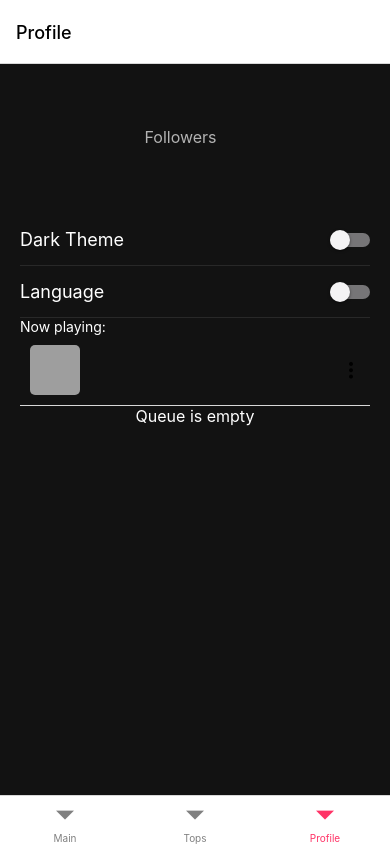
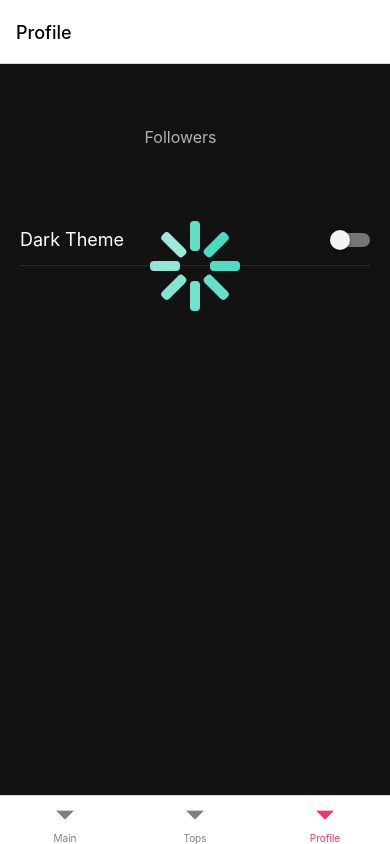
Before and after one commit to mikhailau-pavel/react-native-music-app, a React Native app: screen /Profile in a window 390 px wide. Built offline with nearby package versions, Linux system fonts and the light colour scheme; no server answers; grey boxes are pictures that could not be loaded; what expo-linking would draw is missing.

Commit message:
feat: add activity loader

```diff
--- a/app/components/lists/playlistItem.tsx
+++ b/app/components/lists/playlistItem.tsx
@@ -6,7 +6,7 @@ import { useMemo, useState } from 'react';
 import Animated, { useAnimatedStyle, useSharedValue } from 'react-native-reanimated';
 import { Gesture, GestureDetector } from 'react-native-gesture-handler';
 
-const PlaylistItem = ({ item }) => {
+const PlaylistItem = (item, index) => {
   const [isChecked, setChecked] = useState(false);
   const { colors } = useTheme();
   const panY = useSharedValue(0);
--- /dev/null
+++ b/app/components/loader/loader.tsx
@@ -0,0 +1,90 @@
+import { useEffect } from 'react';
+import { StyleSheet, View } from 'react-native';
+import Animated, {
+  interpolateColor,
+  Easing,
+  useAnimatedStyle,
+  useDerivedValue,
+  useSharedValue,
+  withRepeat,
+  withTiming,
+  withDelay,
+} from 'react-native-reanimated';
+
+const LoadingIndicator = () => {
+  const ActivityItemProps = [
+    { rotate: '0deg', delay: 0 },
+    { rotate: '45deg', delay: 100 },
+    { rotate: '90deg', delay: 200 },
+    { rotate: '135deg', delay: 300 },
+    { rotate: '180deg', delay: 400 },
+    { rotate: '225deg', delay: 500 },
+    { rotate: '270deg', delay: 600 },
+    { rotate: '315deg', delay: 700 },
+  ];
+
+  const ActivityItem = ({
+    rotate,
+    delay,
+  }: {
+    rotate: string;
+    delay: number;
+  }) => {
+    const backgroundColor = useSharedValue(0);
+
+    const animatedColors = useDerivedValue(() => {
+      return interpolateColor(backgroundColor.value, [0, 1], ['#c4f4ec', '#3bdbc0']);
+    });
+
+    const animatedStyles = useAnimatedStyle(() => {
+      return {
+        backgroundColor: animatedColors.value,
+      };
+    });
+
+    useEffect(() => {
+      backgroundColor.value = withDelay(
+        delay,
+        withRepeat(withTiming(1, { duration: 1000, easing: Easing.linear }), -1, true)
+      );
+    });
+
+    const styles = StyleSheet.create({
+      container: {
+        flex: 1,
+        position: 'absolute',
+        width: 10,
+        height: 30,
+        margin: 5,
+        borderRadius: 4,
+        backgroundColor: '#fff',
+      },
+      position: {
+        transform: [{ rotate: rotate }, { translateY: -30 }],
+      },
+    });
+
+    return <Animated.View style={[styles.container, styles.position, animatedStyles]} />;
+  };
+
+  return (
+    <View style={styles.container}>
+      {ActivityItemProps.map((item) =>
+        <ActivityItem
+          rotate={item.rotate}
+          delay={item.delay}
+        />
+      )}
+    </View>
+  );
+};
+
+const styles = StyleSheet.create({
+  container: {
+    flex: 1,
+    justifyContent: 'center',
+    alignItems: 'center',
+  },
+});
+
+export default LoadingIndicator;
--- a/app/screens/profile/profile.tsx
+++ b/app/screens/profile/profile.tsx
@@ -6,6 +6,7 @@ import { useEffect, useState } from 'react';
 import { Translation, useTranslation } from 'react-i18next';
 import { Text, View, StyleSheet, Image, Switch, useColorScheme, Appearance } from 'react-native';
 import QueueScreen from '../queue/queue';
+import LoadingIndicator from '../../components/loader/loader';
 
 const ProfileScreen = () => {
   const [profileData, setProfileData] = useState<ProfileScreenUserData>();
@@ -70,7 +71,7 @@ const ProfileScreen = () => {
           />
         </View>
 
-        <View style={styles.settingItem}>
+        {/* <View style={styles.settingItem}>
           <Text style={styles.settingLabel}>{t('language')}</Text>
           <Switch
             trackColor={{ false: '#767577', true: '#1DB954' }}
@@ -79,8 +80,9 @@ const ProfileScreen = () => {
             onValueChange={toggleLanguage}
             value={isLanguageSwitchEnabled}
           />
-        </View>
-        <QueueScreen />
+        </View> */}
+        <LoadingIndicator/>
+        {/* <QueueScreen /> */}
       </View>
     </View>
   );
--- a/app/screens/queue/queue.tsx
+++ b/app/screens/queue/queue.tsx
@@ -126,6 +126,15 @@ const QueueScreen = () => {
     artist: string;
   };
 
+  const onReorder = (fromIndex: number, toIndex: number, sectionIndex: number) => {
+    setSections((prevSections) => {
+      const newSections = [...prevSections];
+      const [reorderedItem] = newSections[sectionIndex].data.splice(fromIndex, 1);
+      newSections[sectionIndex].data.splice(toIndex, 0, reorderedItem);
+      return newSections;
+    });
+  };
+
   useEffect(() => {
     const data: QueueItem[] = [];
     if (playbackData.currentPlaylistData) {
@@ -143,13 +152,12 @@ const QueueScreen = () => {
       },
       { title: `Next from:`, data: data },
     ];
-    //sections
-    setSections([]);
+    setSections(sections);
   }, [playbackData]);
 
   return (
     <SectionList
-      renderItem={PlaylistItem}
+      renderItem={({item, index, section, separators})=> <PlaylistItem item={item} index={index}></PlaylistItem>}
       sections={sections}
       ListHeaderComponent={NowPlayingHeader}
       ListEmptyComponent={EmptyQueueComponent}
@@ -157,6 +165,7 @@ const QueueScreen = () => {
       renderSectionHeader={({ section: { title } }) => (
         <Text style={styles.sectionHeaderText}>{title}</Text>
       )}
+      stickySectionHeadersEnabled={false}
     />
   );
 };
```
